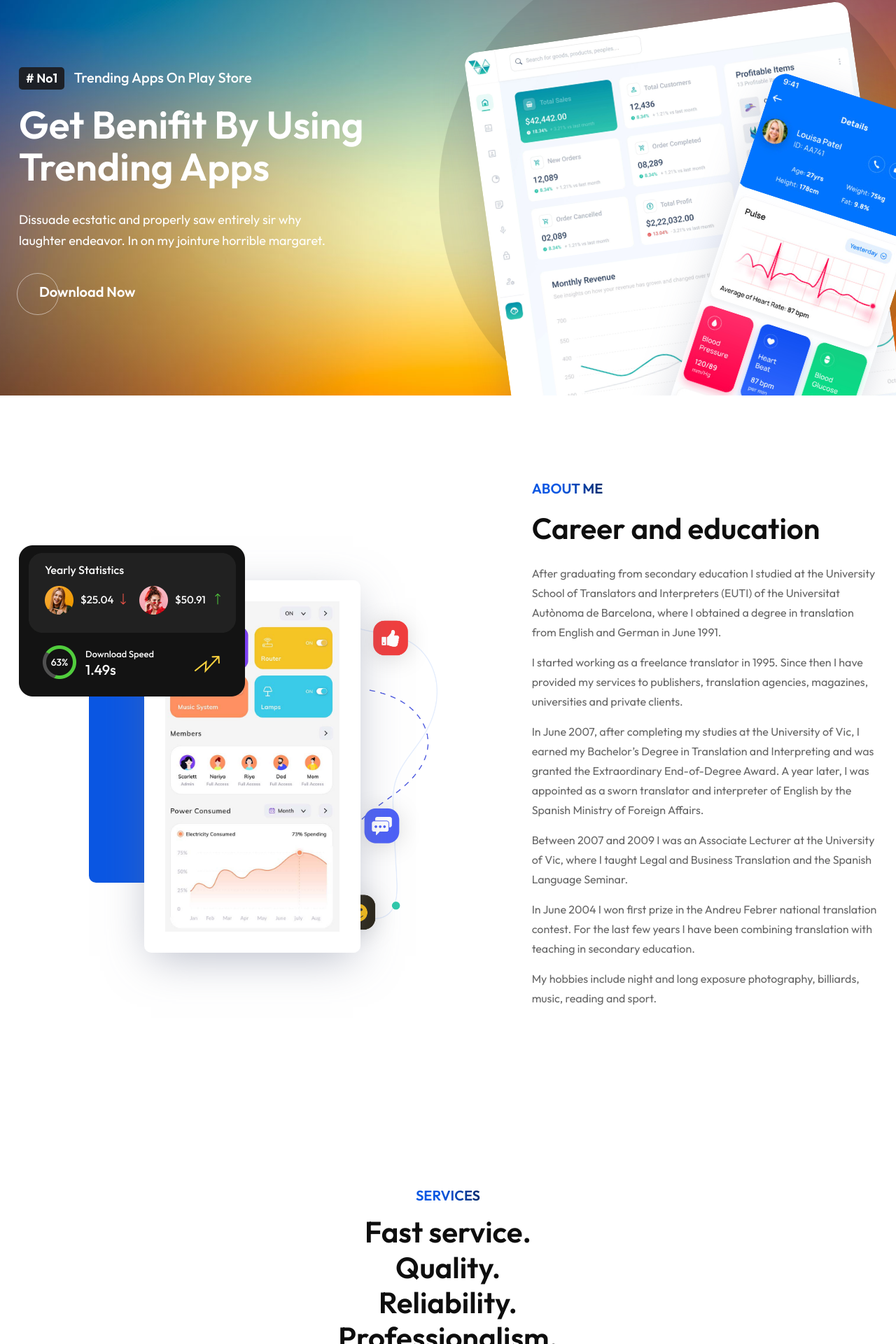
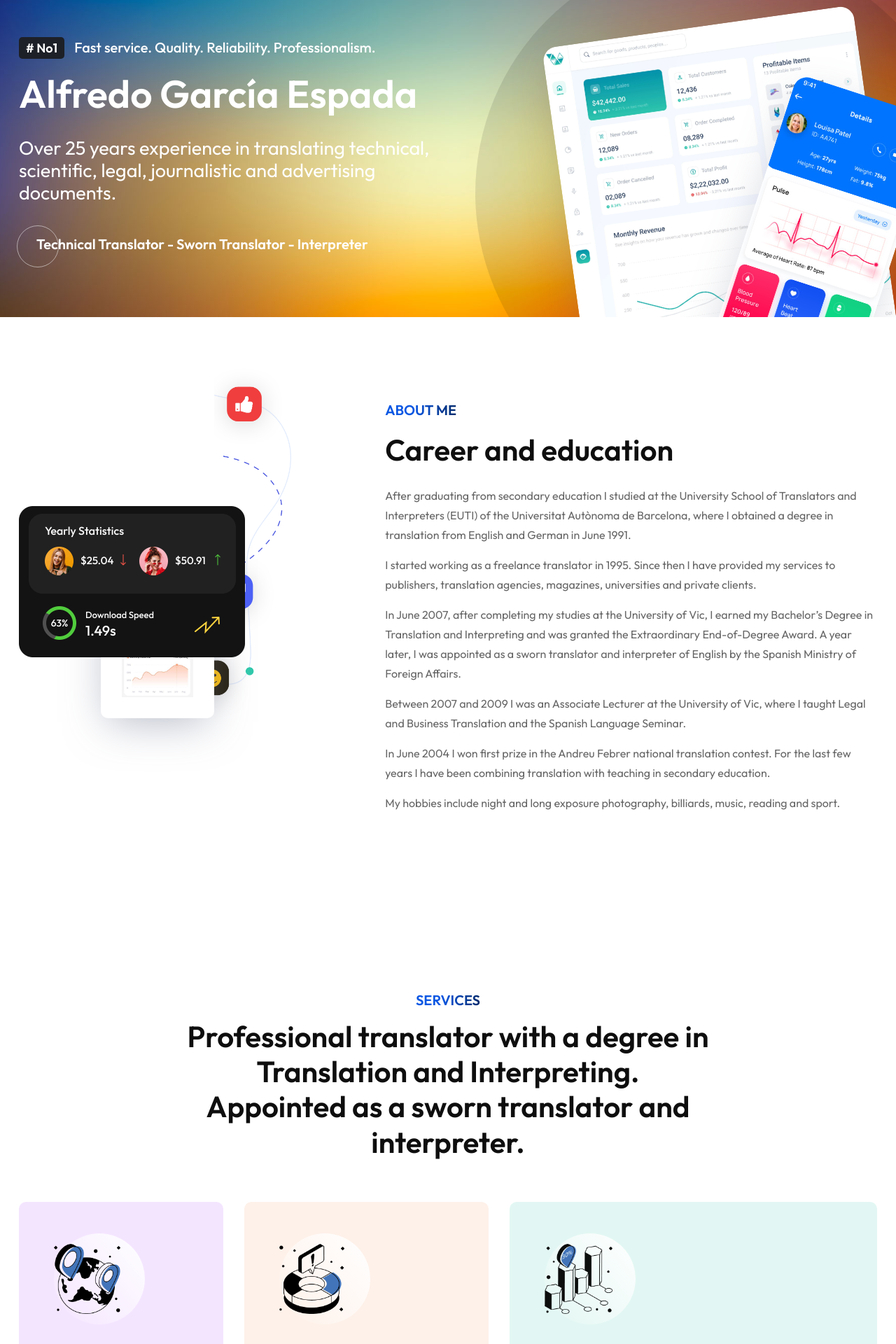
Before and after one commit to SaraGarciaCampor/PalabradorWeb, a Next.js app: page / in a window 1280 px wide. Shown: the part 224-2144 px from the top of the page at 70% size. Built offline with nearby package versions, Linux system fonts and the light colour scheme.

Commit message:
banner content and fixes

```diff
--- a/app/components/home/about.js
+++ b/app/components/home/about.js
@@ -5,7 +5,7 @@ function About() {
     <div className="about-style-six-area default-padding" id="about">
         <div className="container">
             <div className="row align-center">
-                <div className="col-lg-6">
+                <div className="col-lg-4">
                     <div className="about-style-six-thumb">
                         <img src="assets/img/dashboard/3.jpg" alt="Image not Found" />
                         <img src="assets/img/illustration/12.png" alt="Image not Found" />
@@ -14,7 +14,7 @@ function About() {
                         </div>
                     </div>
                 </div>
-                <div className="col-lg-5 offset-lg-1">
+                <div className="col-lg-7 offset-lg-1">
                     <div className="about-style-six-info">
                         <h4 className="sub-heading secondary">About me</h4>
                         <h2 className="title">Career and education</h2>
--- a/app/components/home/banner.js
+++ b/app/components/home/banner.js
@@ -8,22 +8,26 @@ function Banner() {
                 <div className="content">
 
                     <div className="row align-center">
-                        <div className="col-xl-6 col-lg-7 pr-80 pr-md-15 pr-xs-15">
+                        <div className="col-xl-7 col-lg-7 pr-80 pr-md-15 pr-xs-15">
                             <div className="information mt--100 mt-md-0 mt-xs-0">
-                                <h4 className="wow fadeInUp" data-wow-delay="300ms" data-wow-duration="200ms"><strong># No1</strong> Trending Apps On Play Store</h4>
+                                <h4 className="wow fadeInUp" data-wow-delay="300ms" data-wow-duration="200ms"><strong># No1</strong> Fast service. Quality. Reliability. Professionalism.</h4>
                                 <h2 className="wow fadeInUp" data-wow-delay="500ms" data-wow-duration="400ms">
-                                    Get Benifit By Using Trending Apps
+                                    Alfredo García Espada
                                 </h2>
-                                <p className="wow fadeInUp"  data-wow-delay="900ms" data-wow-duration="400ms">
-                                    Dissuade ecstatic and properly saw entirely sir why laughter endeavor. In on my jointure horrible margaret.
-                                </p>
+                                <h3 className="wow fadeInUp"  data-wow-delay="900ms" data-wow-duration="400ms">
+                                    Over 25 years experience in translating technical, scientific, legal, journalistic
+                                    and advertising documents.
+                                </h3>
                                 <div className="button mt-30 wow fadeInUp"  data-wow-delay="1200ms" data-wow-duration="400ms">
-                                    <a className="btn-animation" href="#"><i className="fas fa-arrow-right"></i> <span>Download Now</span></a>
+                                    <a className="btn-animation" href="#"><i className="fas fa-arrow-right"></i>
+                                    <span>
+                                        Technical Translator - Sworn Translator - Interpreter
+                                    </span></a>
                                 </div>
                             </div>
                         </div>
 
-                        <div className="col-xl-6 col-lg-5 pl-60 pl-md-15 pl-xs-15">
+                        <div className="col-xl-5 col-lg-5 pl-60 pl-md-15 pl-xs-15">
                             <div className="thumb">
                                 <img src="assets/img/dashboard/1.jpg" alt="Thumb" />
                                 <img src="assets/img/dashboard/2.jpg" alt="Thumb" />
--- a/app/components/home/services.js
+++ b/app/components/home/services.js
@@ -10,7 +10,8 @@ function Services() {
                     <div className="site-heading text-center secondary">
                         <h4 className="sub-heading">Services</h4>
                         <h2 className="title">
-                            Fast service. <br /> Quality. <br /> Reliability. <br /> Professionalism.
+                            Professional translator with a degree in Translation and Interpreting. <br />
+                            Appointed as a sworn translator and interpreter.
                         </h2>
                     </div>
                 </div>
@@ -37,7 +38,7 @@ function Services() {
                             <div className="thumb">
                                 <img src="assets/img/icon/13.png" alt="Image Not Found"/>
                             </div>
-                            <h4>Specialization</h4>
+                            <h3>Specialization</h3>
                             <p>
                                 I specialise in the following fields: industrial instruments and machinery, environmental
                                 health and safety, building and architecture, electronics, mechanics, chemistry,
@@ -48,7 +49,7 @@ function Services() {
                             <div className="thumb">
                                 <img src="assets/img/icon/14.png" alt="Image Not Found"/>
                             </div>
-                            <h4>Accreditations & Tools</h4>
+                            <h3>Accreditations & Tools</h3>
                             <p>
                                 I am also a sworn translator and interpreter for English, appointed by the Spanish
                                 Ministry of Foreign Affairs. I regularly translate contracts, articles of association, deeds,
```
